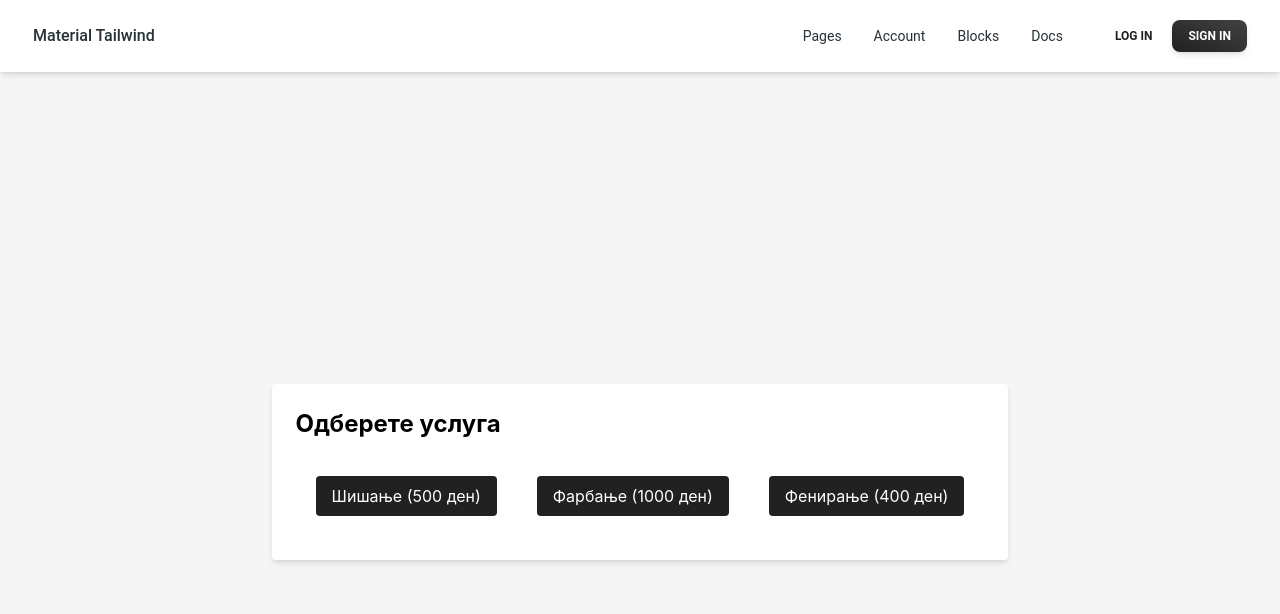
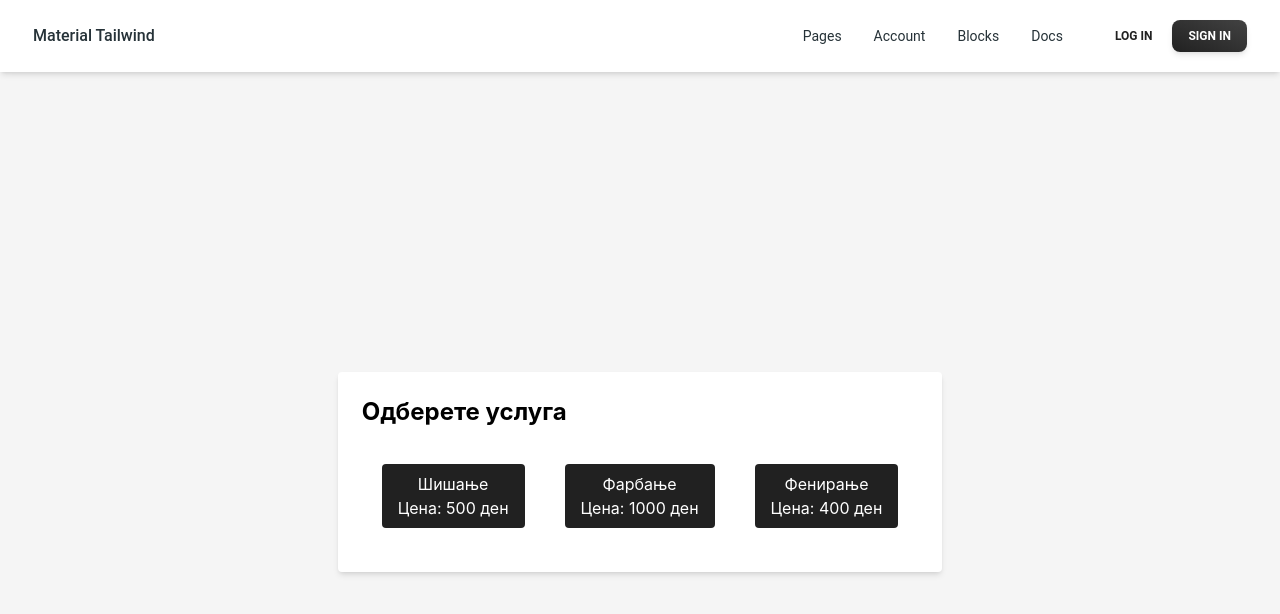
Before and after one commit to dgrkov/studio-infinito, a React (Create React App) app: page /appointment in a window 1280 px wide. Shown: the top 614 px of the page. Built offline with nearby package versions, Linux system fonts and the light colour scheme.

Commit message:
A little  more minor changes to the Appointment component

```diff
--- a/src/Components/Appointment/Appointment.js
+++ b/src/Components/Appointment/Appointment.js
@@ -49,7 +49,8 @@ export default function Appointment() {
                             {workReqs.map((req) => (
                                 <button key={req.name} onClick={() => handleWorkReqSelection(req)}
                                 className="bg-gray-900 text-white px-4 py-2 rounded m-5 hover:bg-gray-600">
-                                    {`${req.name} (${req.price} ден)`}
+                                    {req.name} <br/>
+                                    Цена: {req.price} ден
                                 </button>
                             ))}
                         </div>
```
